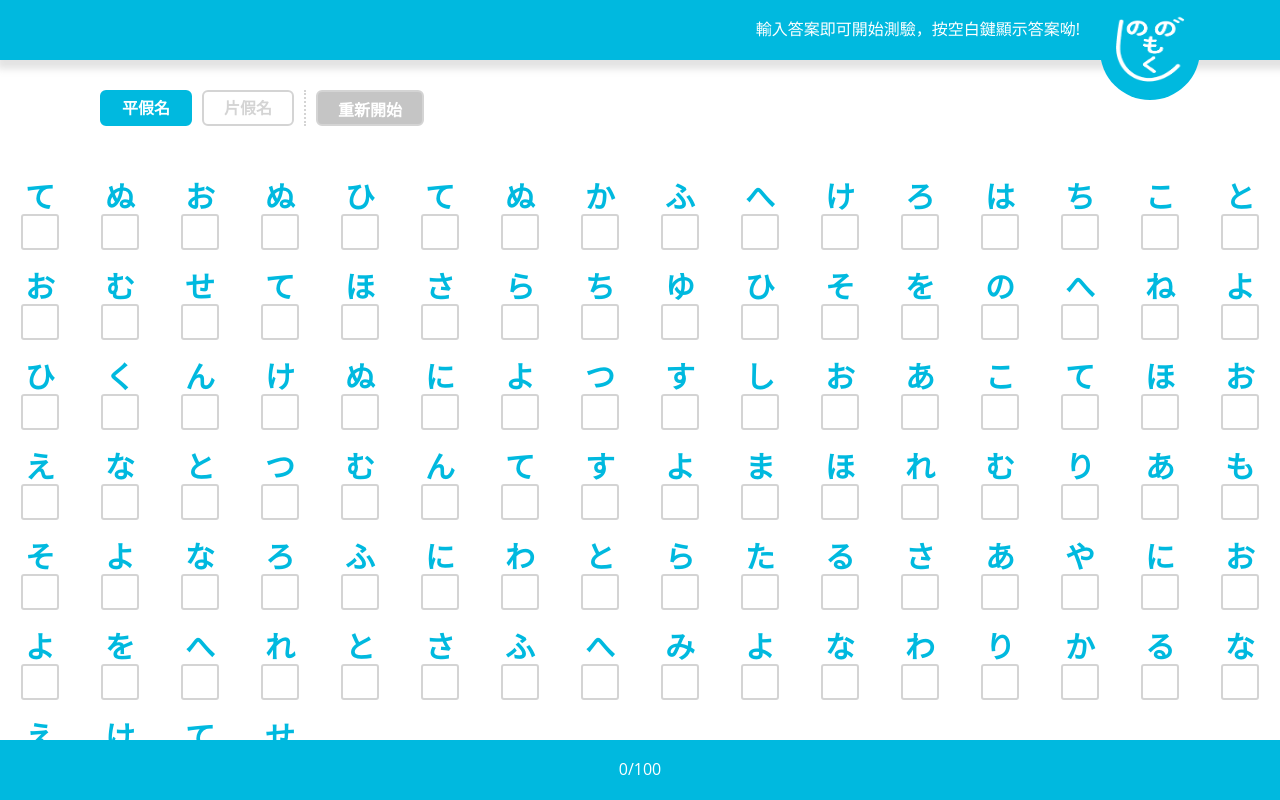
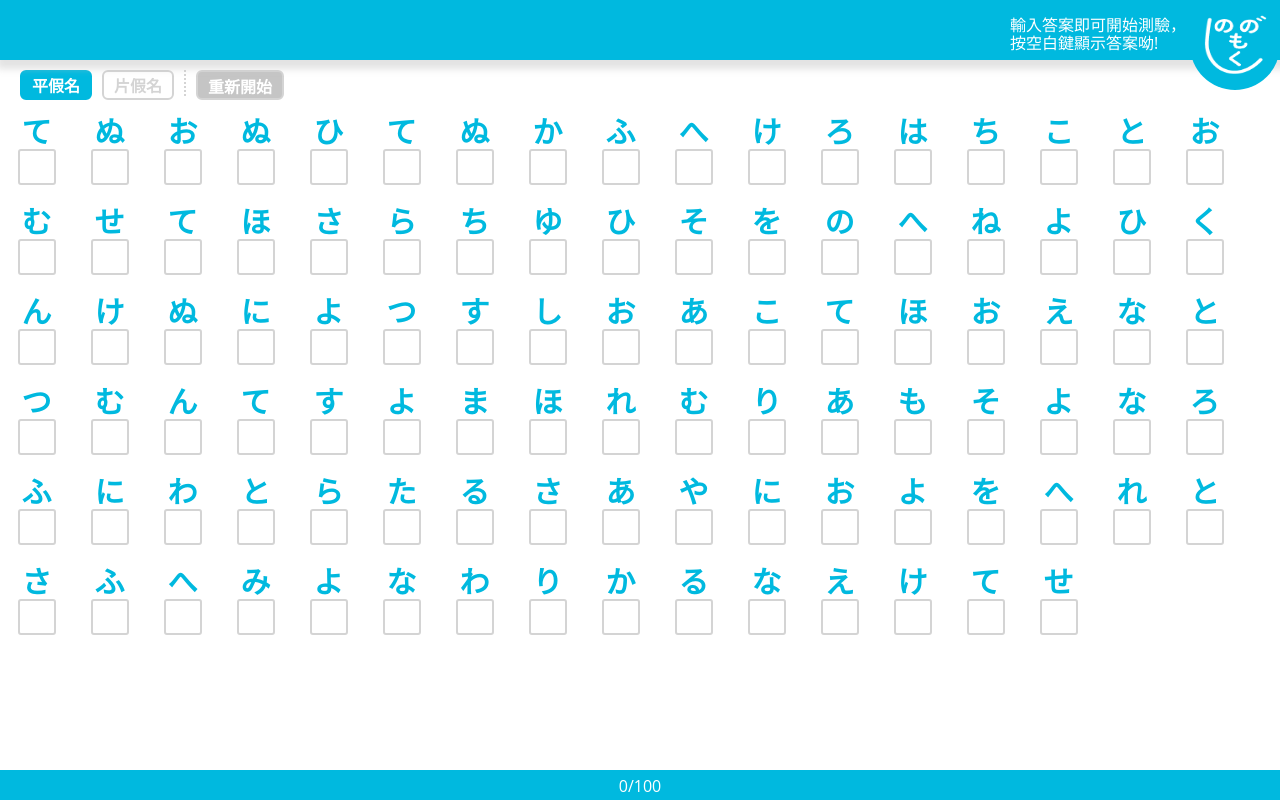
Before and after one commit to Mike-Zheng/gojuon-exam, a Vue app: page / in a window 1280 px wide. Built offline with nearby package versions, Linux system fonts and the light colour scheme.

Commit message:
[update] landscape mobile

```diff
--- a/src/App.vue
+++ b/src/App.vue
@@ -190,4 +190,46 @@ export default {
         }
     }
 }
+
+/* Portrait */
+@media only screen and (min-device-width: 375px) and (max-device-width: 812px) and (orientation: landscape) {
+    .header {
+        .desc {
+            width: 180px;
+            word-break: break-all;
+            text-align: left;
+            right: 90px;
+            top: 16px;
+        }
+        .logo-wrapper {
+            right: 0px;
+
+            .logo {
+                width: 90px;
+                height: 90px;
+            }
+        }
+    }
+
+    .toolbar {
+        padding: 0 20px;
+        margin-top: 10px;
+        .toolbar__tab--button {
+            line-height: 30px;
+            height: 30px;
+            padding: 0 10px;
+        }
+        .toolbar__divide-line {
+            line-height: 28px;
+            height: 26px;
+        }
+        .toolbar__tab {
+            label {
+                line-height: 28px;
+                height: 26px;
+                padding: 0 10px;
+            }
+        }
+    }
+}
 </style>
--- a/src/components/Exam.vue
+++ b/src/components/Exam.vue
@@ -235,4 +235,24 @@ export default {
         }
     }
 }
+
+@media only screen and (min-device-width: 375px) and (max-device-width: 812px) and (orientation: landscape) {
+    .board-containner {
+        top: 105px;
+        bottom: 30px;
+        .board {
+            margin: 0 auto;
+        }
+    }
+    .word-card {
+        width: 53px;
+    }
+
+    .footer {
+        height: 30px;
+        .text {
+            margin-top: 7px;
+        }
+    }
+}
 </style>
```
